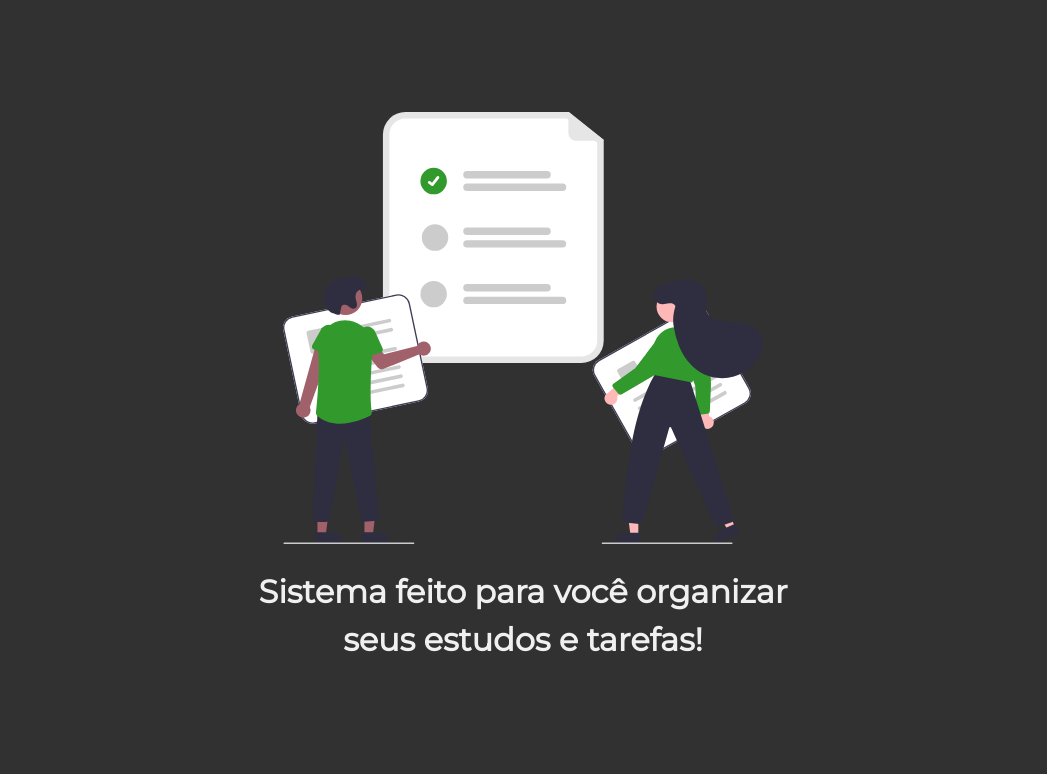
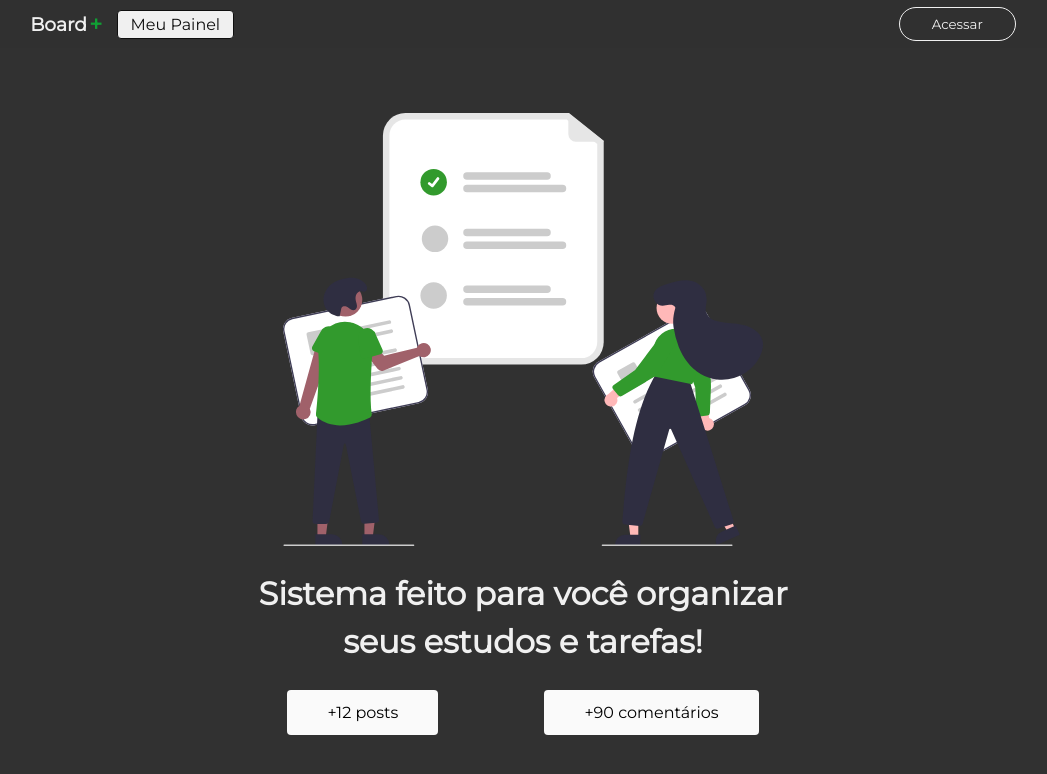
Before and after one commit to luhoro/board-task, a Next.js app: page / in a window 1280 px wide. Shown: the top 774 px of the page, without its empty margins (117-1164 px from the left). Built offline with nearby package versions, Linux system fonts and the light colour scheme.

Commit message:
Feat: Main header

```diff
--- /dev/null
+++ b/src/components/Header/Header.module.css
@@ -0,0 +1,70 @@
+.header {
+  width: 100%;
+  height: 3rem;
+  background-color: #303030;
+  display: flex;
+  align-items: center;
+  justify-content: center;
+}
+
+.content {
+  padding: 0 1.2rem;
+  width: 100%;
+  max-width: 1024px;
+  display: flex;
+  align-items: center;
+  justify-content: space-between;
+}
+
+.content a {
+  text-decoration: none;
+}
+
+.logo {
+  color: #f0f0f0;
+}
+
+.logo span {
+  font-weight: bold;
+  color: #10a034;
+  padding-left: 3px;
+  display: inline-block;
+  transform: scale(1.20);
+}
+
+.loginButton {
+  background-color: transparent;
+  padding: .5rem 2rem;
+  border-radius: 1.8rem;
+  color: #f0f0f0;
+  border: 1px solid #f0f0f0;
+  cursor: pointer;
+  transition: all 300ms;
+}
+
+.loginButton:hover {
+  background-color: #f0f0f0;
+  color: #0f0f0f;
+  font-weight: bold;
+}
+
+.nav {
+  display: flex;
+  align-items: center;
+  gap: 1rem;
+}
+
+.link {
+  background-color: #f0f0f0;
+  color: #0f0f0f;
+  padding: .25rem .8rem;
+  border-radius: 4px;
+  transition: all 300ms;
+  border: 1px solid #0f0f0f;
+}
+
+.link:hover {
+  background-color: transparent;
+  color: white;
+  border: 1px solid #f0f0f0;
+}
--- /dev/null
+++ b/src/components/Header/index.tsx
@@ -0,0 +1,28 @@
+import styles from './Header.module.css'
+import Link from 'next/link'
+
+const Header = () => {
+  return (
+    <header className={styles.header}>
+      <section className={styles.content}>
+        <nav className={styles.nav}>
+          <Link href="/">
+            <h1 className={styles.logo}>
+              Board<span>+</span>
+            </h1>
+          </Link>
+
+          <Link href='/dashboard' className={styles.link}>
+            Meu Painel
+          </Link>
+        </nav>
+
+        <button className={styles.loginButton}>
+          Acessar
+        </button>
+      </section>
+    </header>
+  )
+}
+
+export default Header
--- /dev/null
+++ b/src/pages/_app.tsx
@@ -0,0 +1,12 @@
+import Header from 'src/components/Header'
+import 'src/styles/globals.css'
+import type { AppProps } from 'next/app'
+
+export default function App({ Component, pageProps }: AppProps) {
+  return (
+    <>
+      <Header />
+      <Component {...pageProps} />
+    </>
+  )
+}
--- a/src/app/page.tsx
+++ b/src/pages/index.tsx
@@ -10,7 +10,7 @@ export const Home = () => {
         <div className={styles.logoContent}>
           <Image
             className={styles.hero}
-            alt='Logo Board+'
+            alt="Logo Board+"
             src={heroImg}
             priority
           />
@@ -20,6 +20,16 @@ export const Home = () => {
           Sistema feito para você organizar <br />
           seus estudos e tarefas!
         </h1>
+
+        <div className={styles.infoContent}>
+          <section className={styles.box}>
+            <span>+12 posts</span>
+          </section>
+
+          <section className={styles.box}>
+            <span>+90 comentários</span>
+          </section>
+        </div>
       </main>
     </div>
   )
--- a/src/app/layout.tsx
+++ b/src/pages/layout.tsx
@@ -15,7 +15,7 @@ export default function RootLayout({
   children: React.ReactNode
 }) {
   return (
-    <html lang="en">
+    <html lang="pt-br">
       <body className={inter.className}>{children}</body>
     </html>
   )
--- a/src/styles/Home.module.css
+++ b/src/styles/Home.module.css
@@ -1,7 +1,7 @@
 .container {
   background-color: #313131;
   width: 100%;
-  min-height: 100vh;
+  min-height: calc(100vh - 3rem);
   display: flex;
   flex-direction: column;
   justify-content: center;
@@ -28,3 +28,41 @@
   margin: 1.5rem;
   line-height: 150%;
 }
+
+.infoContent {
+  display: flex;
+  align-items: center;
+  justify-content: space-around;
+}
+
+.box {
+  background-color: #fafafa;
+  padding: .8rem 2.5rem;
+  border-radius: .25rem;
+  transition: all 300ms;
+  cursor: default;
+}
+
+.box:hover {
+  transform: scale(1.08);
+}
+
+@media screen and (max-width: 580px){
+  .hero {
+    max-width: 80%;
+  }
+
+  .title {
+    font-size: 1.5rem;
+  }
+
+  .infoContent {
+    flex-direction: column;
+  }
+
+  .box {
+    width: 80%;
+    margin-bottom: 14px;
+    text-align: center;
+  }
+}
```
Also changed, not shown: src/styles/globals.css (line endings or trailing spaces).
